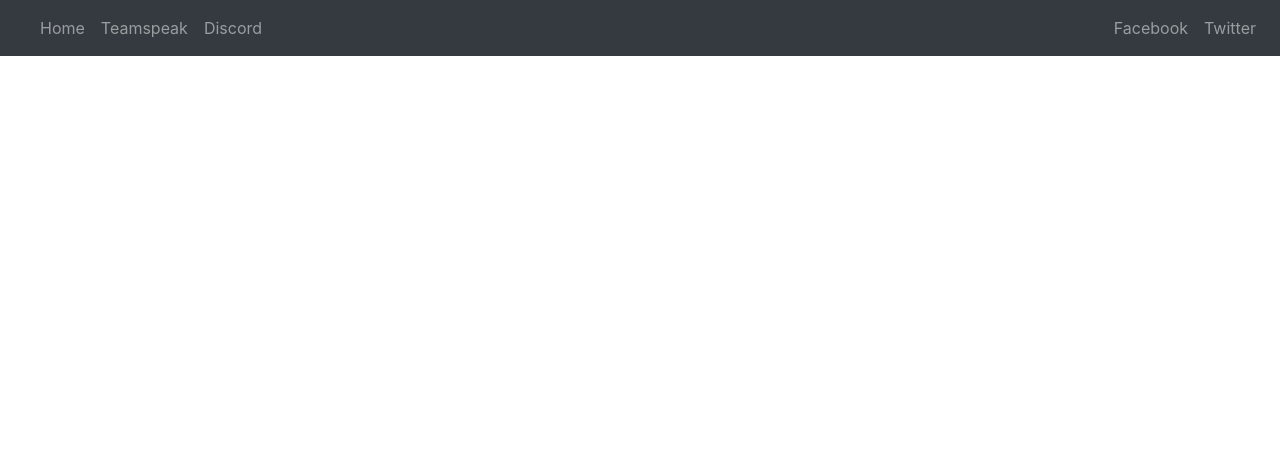
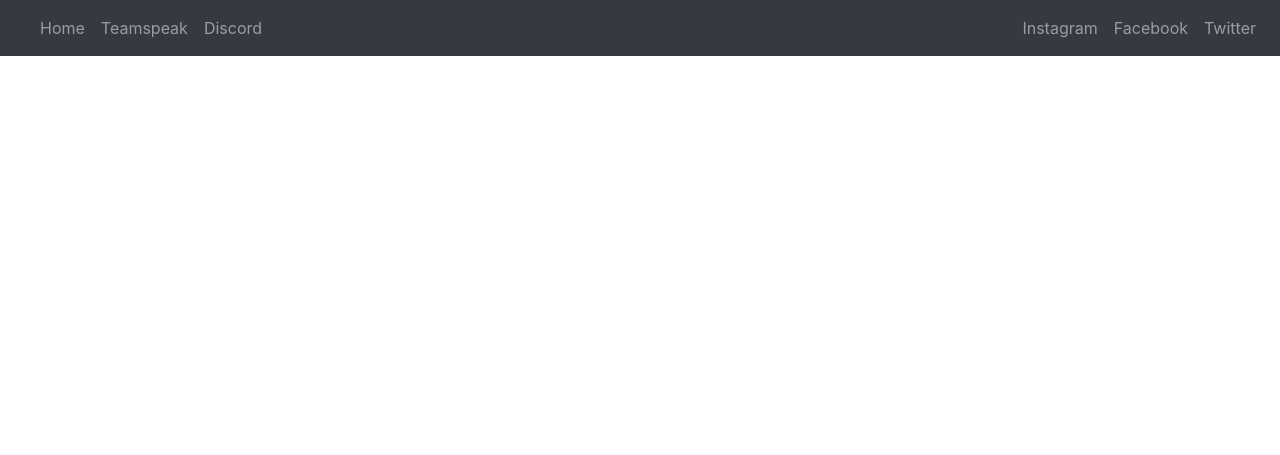
Before and after one commit to FAUSheppy/flask-json-dream-website, a Flask app: page / in a window 1280 px wide. Shown: the top 455 px of the page. Run offline with Flask 2, Linux system fonts and the light colour scheme; some libraries are stand-ins or nearby versions.

Commit message:
fix typo in instagram

```diff
--- a/templates/navbar.html
+++ b/templates/navbar.html
@@ -32,9 +32,9 @@
       <!-- right side -->
       <ul class="navbar-nav">
 
-        {% if conf["instragram"] %}
+        {% if conf["instagram"] %}
         <li class="nav-item right">
-          <a class="nav-link" href="{{ conf['instragram'] }}">Instagram</a>
+          <a class="nav-link" href="{{ conf['instagram'] }}">Instagram</a>
         </li>
         {% endif %}
 
```
